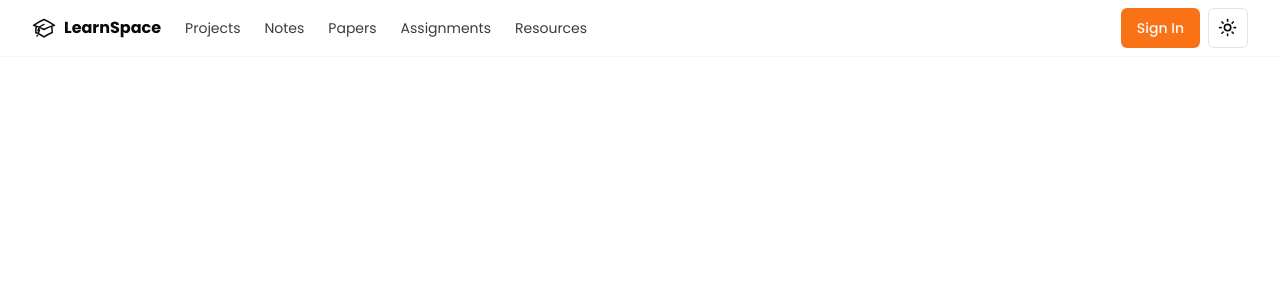
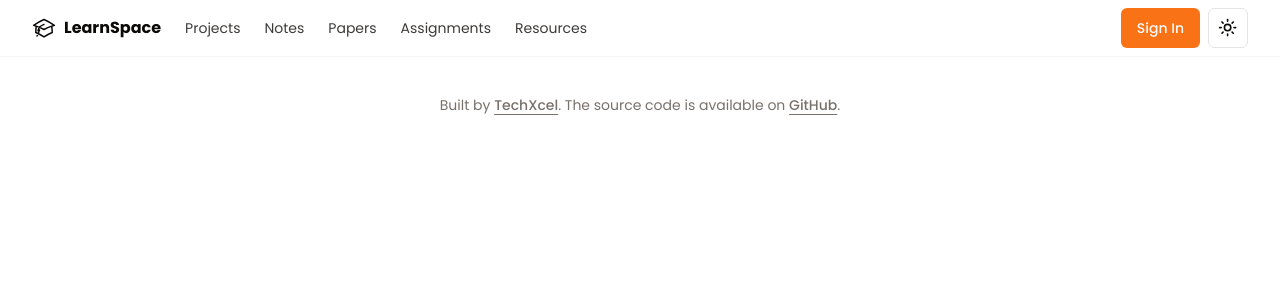
Before and after one commit to TechXcel/VVIT-LearnSpace, a React (Vite) app in the folder client/: page / in a window 1280 px wide. Shown: the top 300 px of the page. Built offline with nearby package versions, Linux system fonts and the light colour scheme.

Commit message:
feat: footer

```diff
--- a/client/src/App.jsx
+++ b/client/src/App.jsx
@@ -4,11 +4,14 @@ import Landing from "./pages/Landing";
 import Login from "./pages/auth/Login";
 import Register from "./pages/auth/Register";
 import AddProject from "./components/project/AddProject";
+import Header from "./components/common/header/Header";
+import Footer from "./components/common/Footer";
 
 function App() {
   return (
     <ThemeProvider defaultTheme="system" storageKey="vite-ui-theme">
       <Router>
+        <Header />
         <Routes>
           <Route path="/" element={<Landing />} />
 
@@ -21,6 +24,7 @@ function App() {
             <Route path="addProject" element={<AddProject />} />
           </Route>
         </Routes>
+        <Footer />
       </Router>
     </ThemeProvider>
   );
--- /dev/null
+++ b/client/src/components/common/Footer.jsx
@@ -0,0 +1,31 @@
+const Footer = () => {
+  return (
+    <footer className="py-6 md:px-8 md:py-0">
+      <div className="container flex flex-col items-center justify-center gap-4 mx-auto md:h-24 md:flex-row">
+        <p className="text-sm leading-loose text-center text-balance text-muted-foreground md:text-left">
+          Built by{" "}
+          <a
+            href="https://github.com/TechXcel"
+            target="_blank"
+            rel="noreferrer"
+            className="font-medium underline underline-offset-4"
+          >
+            TechXcel
+          </a>
+          . The source code is available on{" "}
+          <a
+            href="https://github.com/TechXcel/VVIT-LearnSpace"
+            target="_blank"
+            rel="noreferrer"
+            className="font-medium underline underline-offset-4"
+          >
+            GitHub
+          </a>
+          .
+        </p>
+      </div>
+    </footer>
+  );
+};
+
+export default Footer;
--- a/client/src/components/common/header/Header.jsx
+++ b/client/src/components/common/header/Header.jsx
@@ -12,7 +12,7 @@ const Header = () => {
         <MobileNav />
         <div className="flex items-center justify-end flex-1 space-x-2">
           <nav className="flex items-center space-x-2">
-            <Link to="/login">
+            <Link to="/auth/signin">
               <Button>Sign In</Button>
             </Link>
             <ModeToggle />
--- a/client/src/pages/Landing.jsx
+++ b/client/src/pages/Landing.jsx
@@ -3,7 +3,7 @@ import Header from "@/components/common/header/Header";
 const Landing = () => {
   return (
     <div className="relative flex flex-col bg-background">
-      <Header />
+      {/* <Header /> */}
     </div>
   );
 };
```
